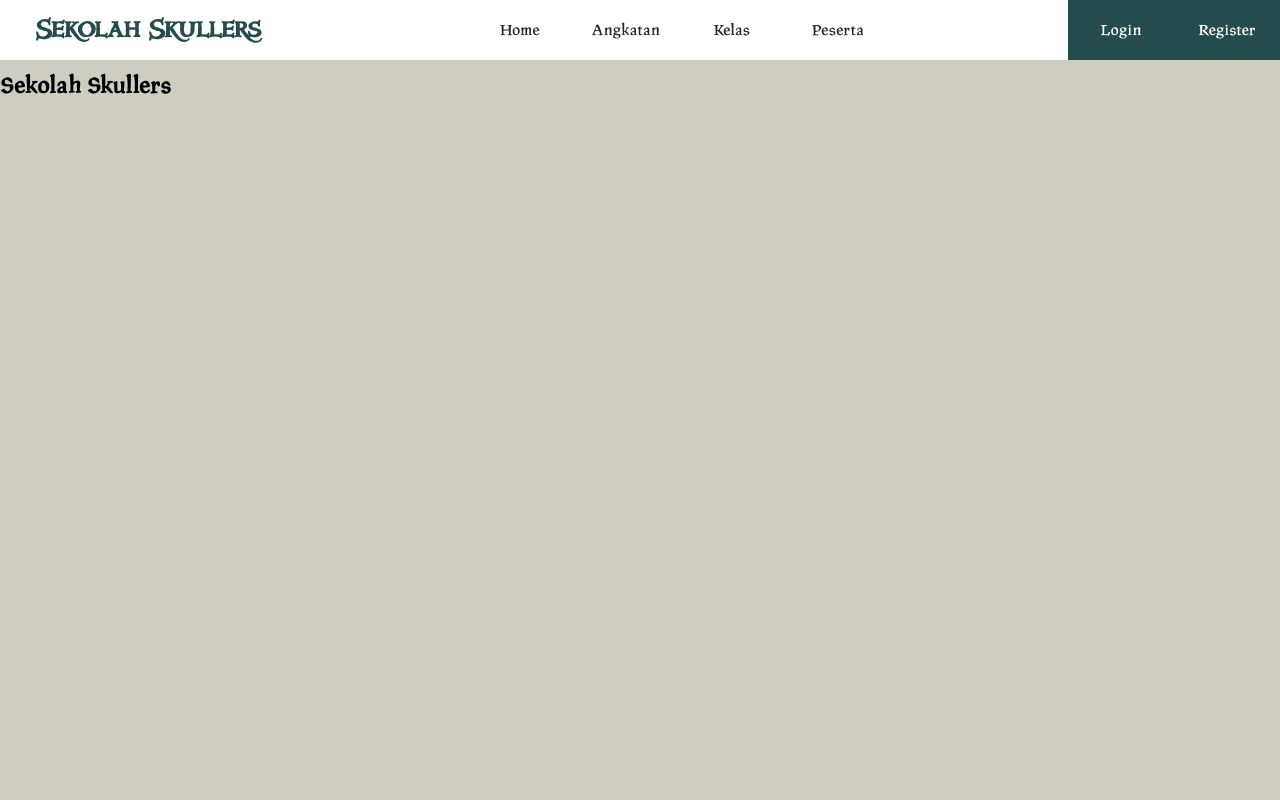
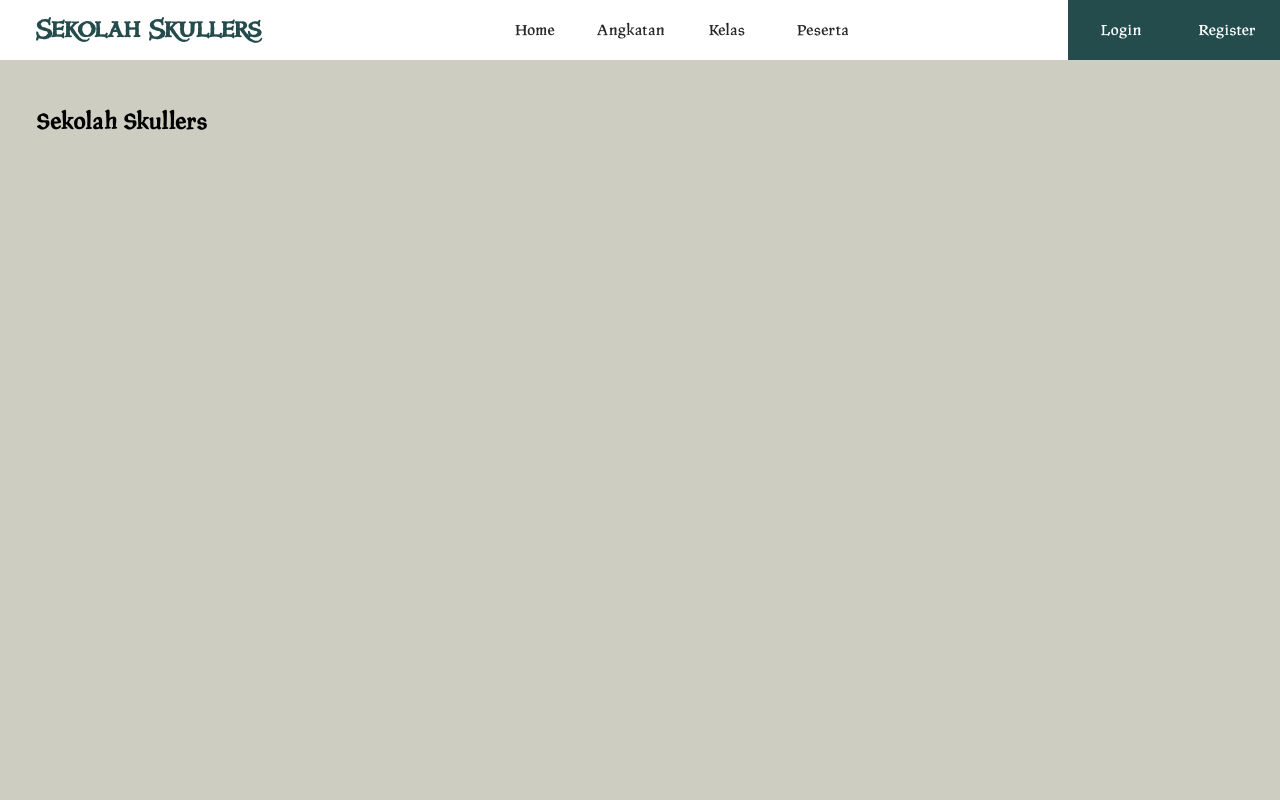
Before and after one commit to irinamrdhtllh/sekolahskullers-frontend, a Next.js app: page / in a window 1280 px wide. Shown: the top 800 px of the page. Built offline with nearby package versions, Linux system fonts and the light colour scheme.

Commit message:
Adjust main content layout

```diff
--- a/layout/Layout.js
+++ b/layout/Layout.js
@@ -1,3 +1,4 @@
+import styles from '../styles/layout/Layout.module.scss';
 import Footer from './Footer';
 import Header from './Header';
 
@@ -5,9 +6,7 @@ export default function Layout({ children }) {
   return (
     <>
       <Header />
-            <main style={{minHeight: '100vh'}}>
-                {children}
-            </main>
+      <main className={styles.main}>{children}</main>
       <Footer />
     </>
   );
--- a/pages/index.js
+++ b/pages/index.js
@@ -1,7 +1,6 @@
 import Layout from '../layout/Layout';
 
 export default function Home() {
-
   return (
     <>
       <Layout>
--- a/styles/components/NavLink.module.scss
+++ b/styles/components/NavLink.module.scss
@@ -18,7 +18,7 @@
 @media (min-width: $sm) {
   .link {
     display: inline-block;
-    width: 8.83rem;
+    width: 8rem;
     height: 5rem;
     line-height: 5rem;
 
--- /dev/null
+++ b/styles/layout/Layout.module.scss
@@ -0,0 +1,6 @@
+@use '../variables' as *;
+
+.main {
+  min-height: 100vh;
+  padding: 3rem 3rem 0;
+}
```
Lines whose indentation alone changed are shown as unchanged.
